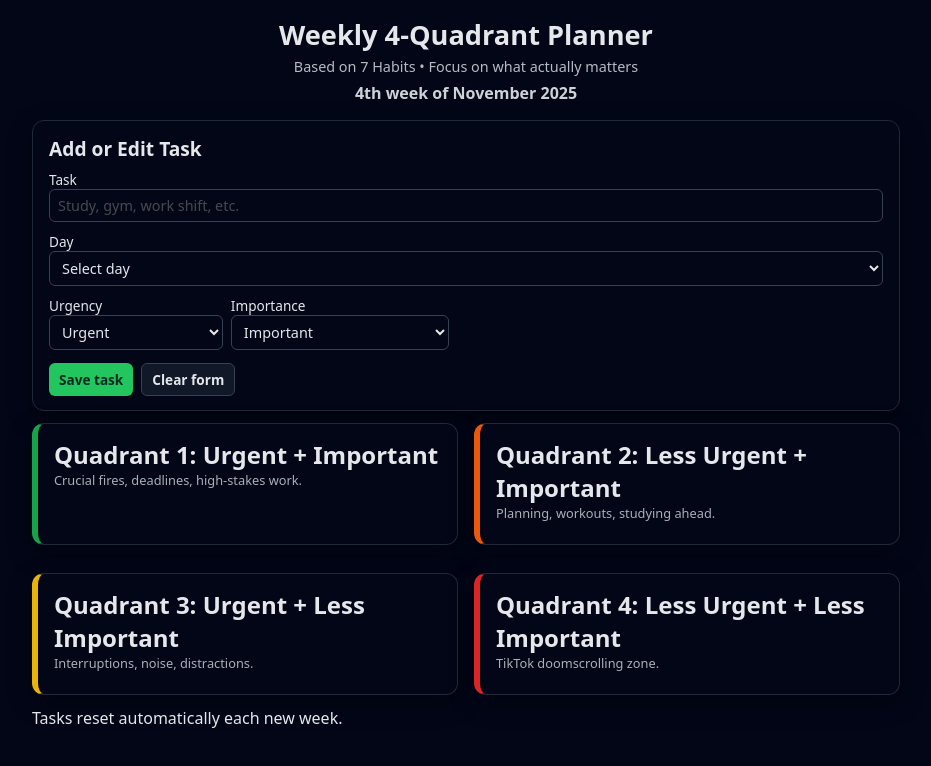
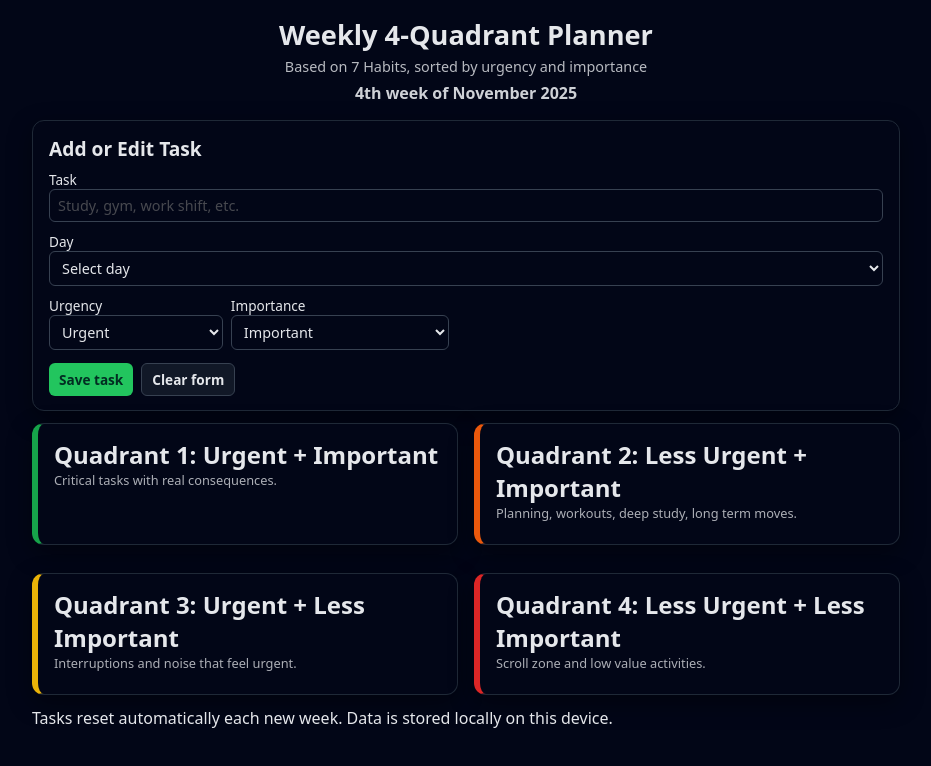
Before and after one commit to Ferragamo1/ferragamo1.github.io, a plain HTML site: page index.html in a window 1280 px wide. Shown: the whole page, without its empty margins (174-1105 px from the left). Drawn offline with Linux system fonts and the light colour scheme.

Commit message:
Revise quadrant descriptions and footer message
Updated descriptions in quadrants and footer for clarity.

```diff
--- a/index.html
+++ b/index.html
@@ -4,12 +4,17 @@
   <meta charset="UTF-8" />
   <meta name="viewport" content="width=device-width, initial-scale=1.0" />
   <title>Weekly 4-Quadrant Planner</title>
+
+  <!-- PWA stuff -->
+  <link rel="manifest" href="manifest.json" />
+  <meta name="theme-color" content="#020617" />
+
   <link rel="stylesheet" href="style.css" />
 </head>
 <body>
   <header class="top-bar">
     <h1>Weekly 4-Quadrant Planner</h1>
-    <p class="subtitle">Based on 7 Habits • Focus on what actually matters</p>
+    <p class="subtitle">Based on 7 Habits, sorted by urgency and importance</p>
     <p class="week-display" id="weekDisplay"></p>
   </header>
 
@@ -70,32 +75,32 @@
 
     <section class="card quadrant q1">
       <h2>Quadrant 1: Urgent + Important</h2>
-      <p class="quad-desc">Crucial fires, deadlines, high-stakes work.</p>
+      <p class="quad-desc">Critical tasks with real consequences.</p>
       <div id="q1Tasks" class="tasks-list"></div>
     </section>
 
     <section class="card quadrant q2">
       <h2>Quadrant 2: Less Urgent + Important</h2>
-      <p class="quad-desc">Planning, workouts, studying ahead.</p>
+      <p class="quad-desc">Planning, workouts, deep study, long term moves.</p>
       <div id="q2Tasks" class="tasks-list"></div>
     </section>
 
     <section class="card quadrant q3">
       <h2>Quadrant 3: Urgent + Less Important</h2>
-      <p class="quad-desc">Interruptions, noise, distractions.</p>
+      <p class="quad-desc">Interruptions and noise that feel urgent.</p>
       <div id="q3Tasks" class="tasks-list"></div>
     </section>
 
     <section class="card quadrant q4">
       <h2>Quadrant 4: Less Urgent + Less Important</h2>
-      <p class="quad-desc">TikTok doomscrolling zone.</p>
+      <p class="quad-desc">Scroll zone and low value activities.</p>
       <div id="q4Tasks" class="tasks-list"></div>
     </section>
 
   </main>
 
   <footer class="footer">
-    <p>Tasks reset automatically each new week.</p>
+    <p>Tasks reset automatically each new week. Data is stored locally on this device.</p>
   </footer>
 
   <script>
@@ -313,5 +318,15 @@
     loadFromStorage();
     renderTasks();
   </script>
+
+  <script>
+    if ("serviceWorker" in navigator) {
+      window.addEventListener("load", () => {
+        navigator.serviceWorker
+          .register("sw.js")
+          .catch((err) => console.log("Service worker registration failed", err));
+      });
+    }
+  </script>
 </body>
 </html>
```
